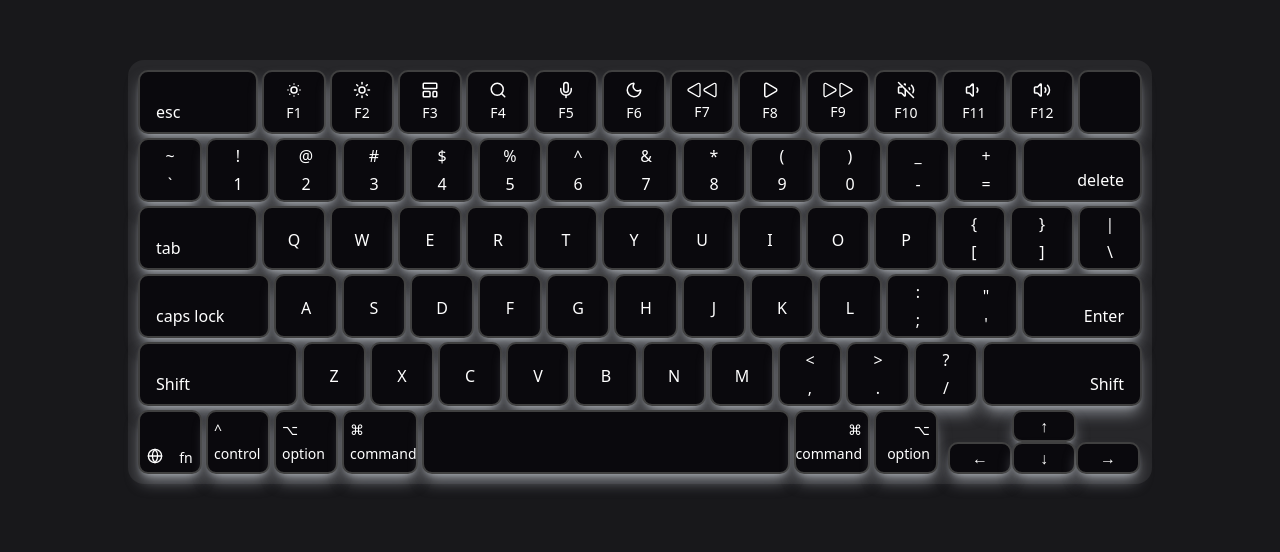
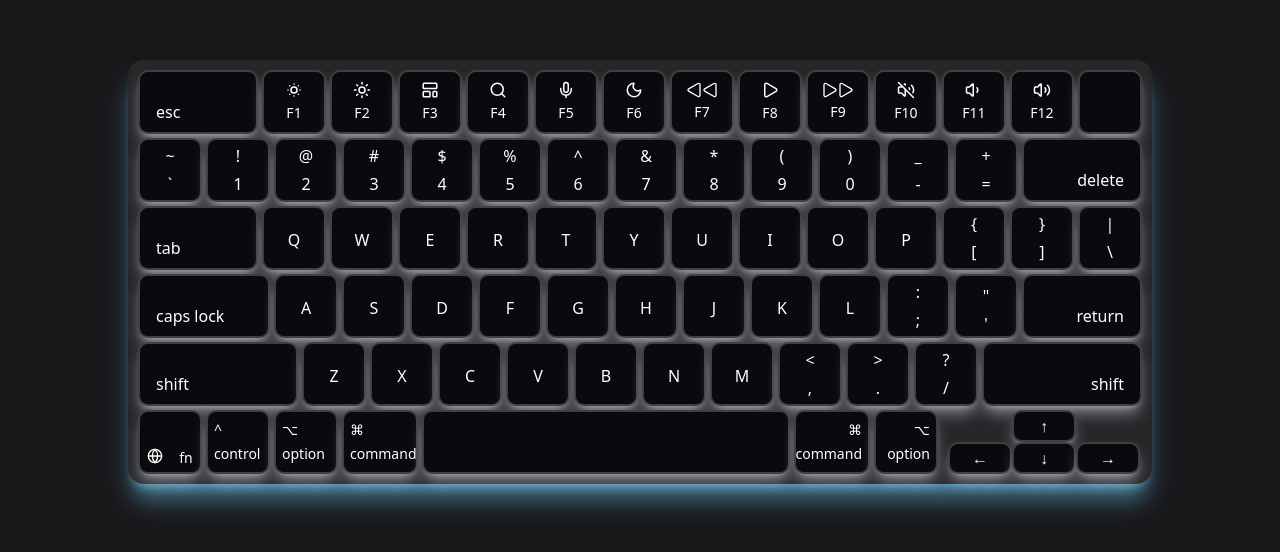
Before and after one commit to prashxant/Shik-SHak, a Next.js app: page /kybr in a window 1280 px wide. Shown: the part 128-680 px from the top of the page. Built offline with nearby package versions, Linux system fonts and the light colour scheme.

Commit message:
yada yada

```diff
--- a/app/component/keyboard.tsx
+++ b/app/component/keyboard.tsx
@@ -1,4 +1,7 @@
+'use client'
 import { keys } from "@/lib/keys";
+import { motion } from "framer-motion";
+
 
 
 
@@ -10,18 +13,18 @@ import { keys } from "@/lib/keys";
  const arrowStyle ="flex text-md   items-center justify-center h-8 w-16 border-2 border-neutral-700 rounded-[10px] bg-[#0A090D] text-white shadow-slate-200 shadow-lg/50 hover:shadow-none cursor-pointer transition duration-200 hover:scale-95";
 
   return (
-  <div className="rounded-2xl p-2  bg-zinc-800 ">
+    <div
+      className="rounded-2xl bg-zinc-800 p-2 shadow-xl shadow-sky-300/50"
+    >
       {keys.map((group, i) => (
         <div className="flex flex-row rounded-md" key={i}>
           {group.map((key, j) => {
-
             if (key.name === "Left") {
               return (
                 <div
                   key="arrow-cluster"
-                className="flex flex-col items-center justify-center ml-2"
+                  className="ml-2 flex flex-col items-center justify-center"
                 >
-
                   <div className="flex justify-center">
                     <div className={`${arrowStyle} h-7.5`}>↑</div>
                   </div>
@@ -45,4 +48,4 @@ import { keys } from "@/lib/keys";
         </div>
       ))}
     </div>
-)}
+  );}
--- a/app/component/svg.tsx
+++ b/app/component/svg.tsx
@@ -54,9 +54,9 @@ export const One = () => {
       viewBox="0 0 24 24"
       fill="none"
       stroke="currentColor"
-      stroke-width="2"
-      stroke-linecap="round"
-      stroke-linejoin="round"
+      strokeWidth="2"
+      strokeLinecap="round"
+      strokeLinejoin="round"
       className="lucide lucide-sun-dim-icon lucide-sun-dim"
     >
       <circle cx="12" cy="12" r="4" />
--- a/lib/keys.tsx
+++ b/lib/keys.tsx
@@ -96,7 +96,7 @@ export const keys = [
     { name: ";", icon: ":", className: "flex-col" },
     { name: "'", icon: '"', className: "flex-col pt-2" },
     {
-      name: "Enter",
+      name: "return",
       icon: "",
       className: "w-30 justify-end items-end pb-2 pr-4",
     },
@@ -104,7 +104,7 @@ export const keys = [
 
   [
     {
-      name: "Shift",
+      name: "shift",
       icon: "",
       className: "w-40 justify-start items-end pb-2 pl-4",
     },
@@ -119,7 +119,7 @@ export const keys = [
     { name: ".", icon: ">", className: "flex-col" },
     { name: "/", icon: "?", className: "flex-col" },
     {
-      name: "Shift",
+      name: "shift",
       icon: "",
       className: "w-40 justify-end items-end pb-2 pr-4",
     },
--- a/package.json
+++ b/package.json
@@ -10,6 +10,7 @@
   },
   "dependencies": {
     "clsx": "^2.1.1",
+    "framer-motion": "^12.23.24",
     "motion": "^12.23.24",
     "next": "15.4.4",
     "react": "19.1.0",
```
Also changed, not shown: 1 other file (tests, documents, lock files or other folders). Lines whose indentation alone changed are shown as unchanged.
